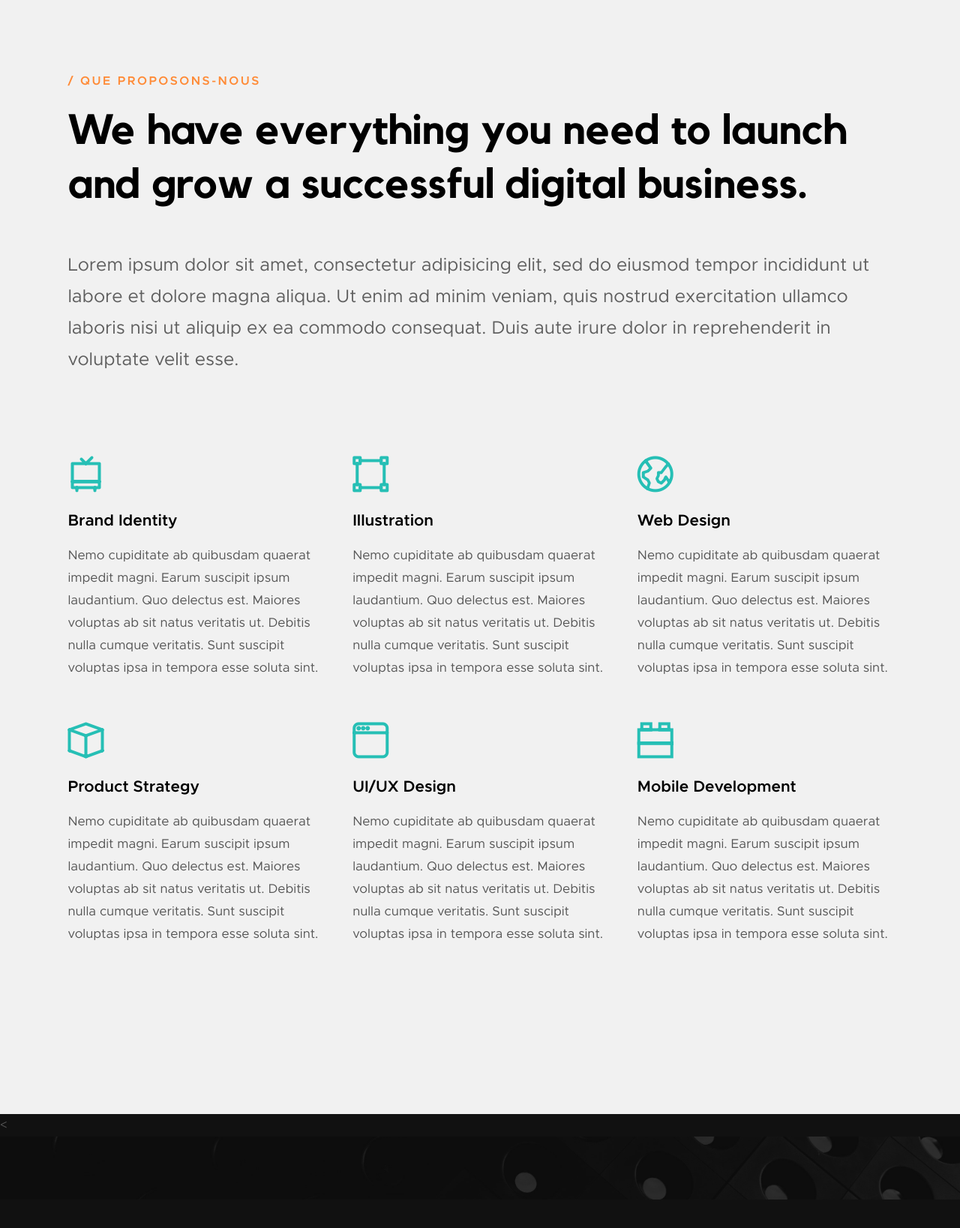
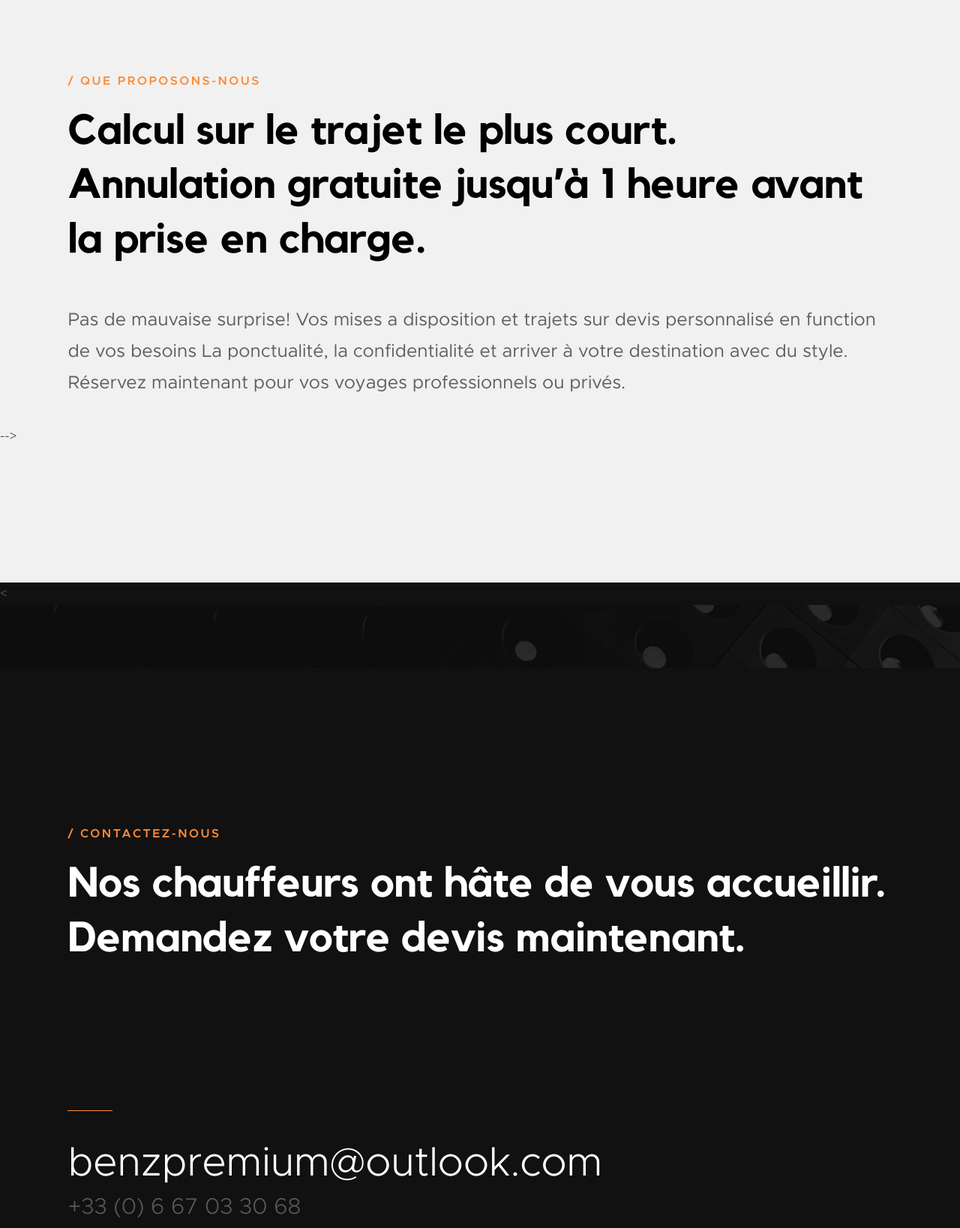
Before and after one commit to bezalielmarvel/benzpremium.github.io, a plain HTML site: page index.html in a window 1280 px wide. Shown: the part 2340-3978 px from the top of the page at 75% size. Drawn offline with Linux system fonts and the light colour scheme; files whose address does not match are found by name.

Commit message:
rubrique "que proposons-nous"

```diff
--- a/index.html
+++ b/index.html
@@ -222,19 +222,24 @@
         <div class="row section-header" data-aos="fade-up">
             <div class="col-full">
                 <h3 class="subhead">que proposons-nous</h3>
-                <h1 class="display-1">We have everything you need to launch and grow a successful digital business.</h1>
+                <h1 class="display-1">Calcul sur le trajet le plus court. Annulation gratuite jusqu’à 1 heure avant la prise en charge.</h1>
             </div>
         </div> <!-- end section-header -->
 
         <div class="row" data-aos="fade-up">
             <div class="col-full">
                 <p class="lead">
-                Lorem ipsum dolor sit amet, consectetur adipisicing elit, sed do eiusmod tempor incididunt ut labore et dolore magna aliqua. Ut enim ad minim veniam, quis nostrud exercitation ullamco laboris nisi ut aliquip ex ea commodo consequat. Duis aute irure dolor in reprehenderit in voluptate velit esse.
+                  Pas de mauvaise surprise!
+
+  Vos mises a disposition et trajets sur devis personnalisé en function de vos besoins
+  La ponctualité, la confidentialité et arriver à votre destination avec du style.
+      Réservez maintenant pour vos voyages professionnels ou privés.
+
                 </p>
             </div>
         </div> <!-- end about-desc -->
 
-        <div class="row services-list block-1-3 block-m-1-2 block-tab-full">
+        <!-- <div class="row services-list block-1-3 block-m-1-2 block-tab-full">
 
             <div class="col-block service-item " data-aos="fade-up">
                 <div class="service-icon service-icon--brand-identity">
@@ -314,7 +319,7 @@
                 </div>
             </div>
 
-        </div> <!-- end services-list -->
+        </div> <!-- end services-list --> -->
 
     </section> <!-- end s-services -->
 
@@ -652,13 +657,13 @@
                     </li> -->
                 </ul> <!-- end contact-social -->
 
-                <div class="contact-subscribe">
+                <!-- <div class="contact-subscribe">
                     <form id="mc-form" class="group mc-form" novalidate="true">
                         <input type="email" value="" name="EMAIL" class="email" id="mc-email" placeholder="Email Address" required="">
                         <input type="submit" name="subscribe" value="Subscribe">
                         <label for="mc-email" class="subscribe-message"></label>
                     </form>
-                </div> <!-- end contact-subscribe -->
+                </div>  -->
             </div> <!-- end contact-secondary -->
 
         </div> <!-- end row -->
@@ -666,7 +671,7 @@
         <div class="row">
             <div class="col-full cl-copyright">
                 <span><!-- Link back to Colorlib can't be removed. Template is licensed under CC BY 3.0. -->
-Copyright &copy;<script>document.write(new Date().getFullYear());</script> All rights reserved | This template is made with <i class="fa fa-heart" aria-hidden="true"></i> by <a href="https://colorlib.com" target="_blank">Colorlib</a>
+Copyright &copy;<script>document.write(new Date().getFullYear());</script> Benz Premium | Réalisé par <a href="bezalielmarvel.com">bezalielmarvel</a> avec <i class="fa fa-heart" aria-hidden="true"></i></a>
 <!-- Link back to Colorlib can't be removed. Template is licensed under CC BY 3.0. --></span>
             </div>
         </div>
```
